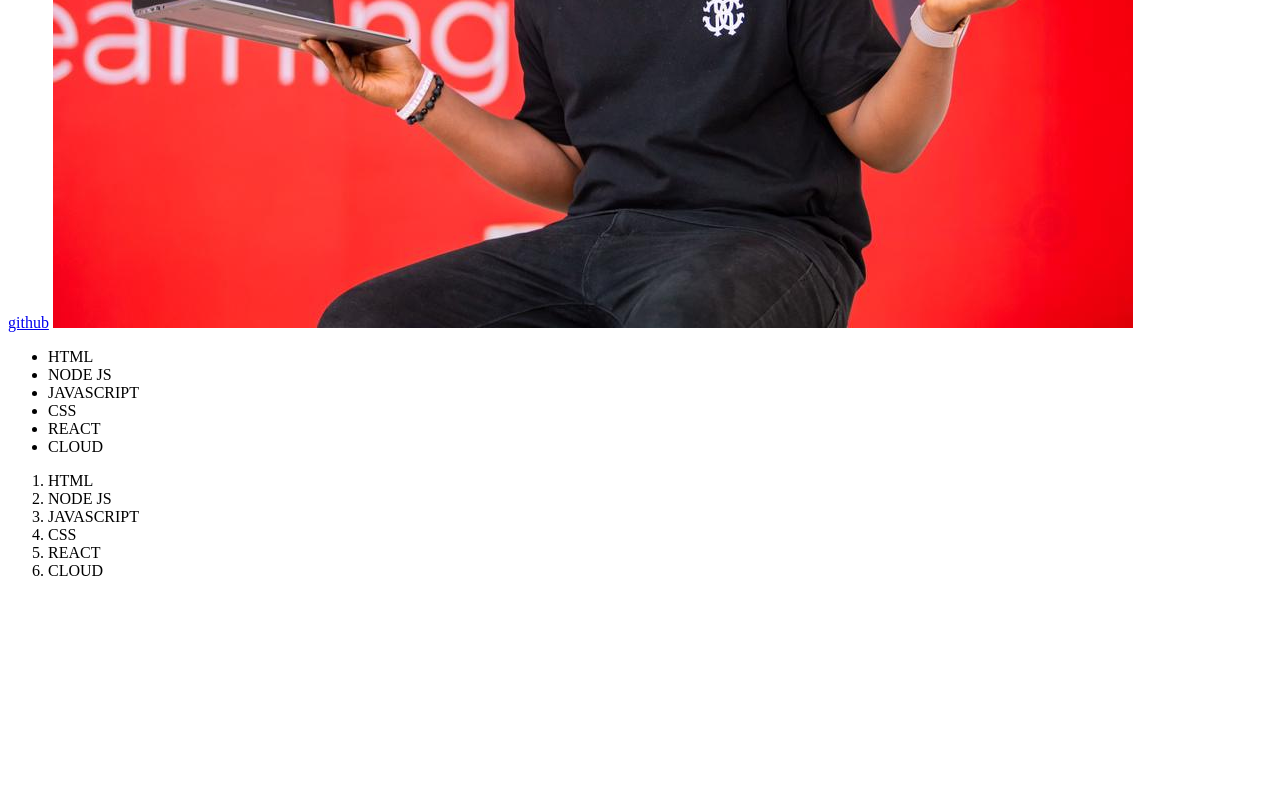
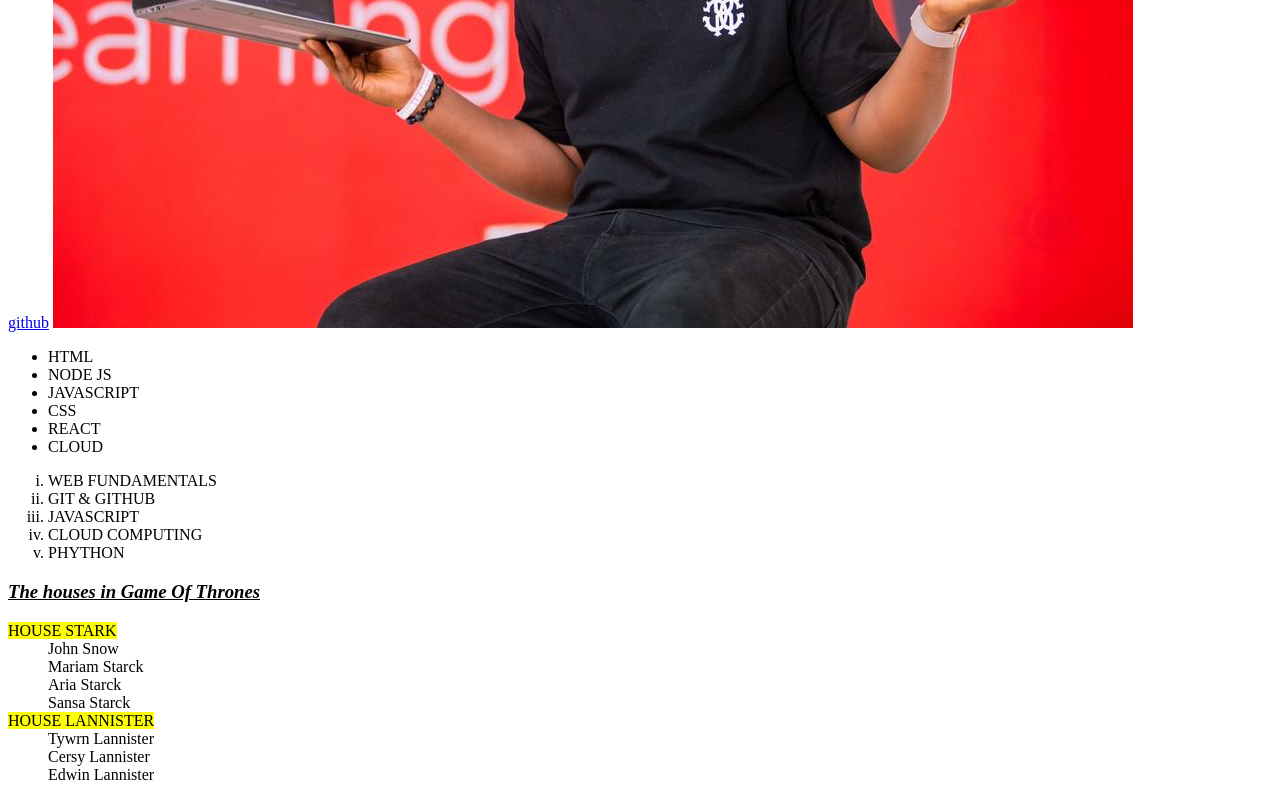
Before and after one commit to Clintoncode/newdir, a plain HTML site: page index.html in a window 1280 px wide. Shown: the part 732-1532 px from the top of the page. Before the commit the page ends 1328 px from the top, so only its background shows below. Drawn offline with Linux system fonts and the light colour scheme.

Commit message:
descriptive list added

```diff
--- a/index.html
+++ b/index.html
@@ -20,7 +20,7 @@
       work except in aspects such as page numbers.
     </p>
     <a href="https://github.com/Clintoncode" target="_blank">github</a>
-    <img src="Clinton.jpg" alt="Clinton">
+    <img src="Clinton.jpg" alt="Clinton" />
 
     <ul>
       <li>HTML</li>
@@ -31,16 +31,29 @@
       <li>CLOUD</li>
     </ul>
 
- <ol>
-    <li>HTML</li>
-    <li>NODE JS</li>
+    <ol type="i">
+      <li>WEB FUNDAMENTALS</li>
+      <li>GIT & GITHUB</li>
       <li>JAVASCRIPT</li>
-    <li>CSS</li>
-    <li>REACT</li>
-    <li>CLOUD</li>
+      <li>CLOUD COMPUTING</li>
+      <li>PHYTHON</li>
     </ol>
+    <i><u><h3>The houses in Game Of Thrones</h3></u></i>
+    <dl>
+        <dt><mark>HOUSE STARK</mark></dt>
+        <dd>John Snow</dd>
+        <dd>Mariam Starck</dd>
+        <dd>Aria Starck</dd>
+        <dd>Sansa Starck</dd>
+
+       <dt><mark>HOUSE LANNISTER</mark></dt>
+        <dd>Tywrn Lannister</dd>
+        <dd>Cersy Lannister</dd>
+        <dd>Edwin Lannister</dd>
 
 
 
+
+    </dl>
   </body>
 </html>
```
Lines whose indentation alone changed are shown as unchanged.
